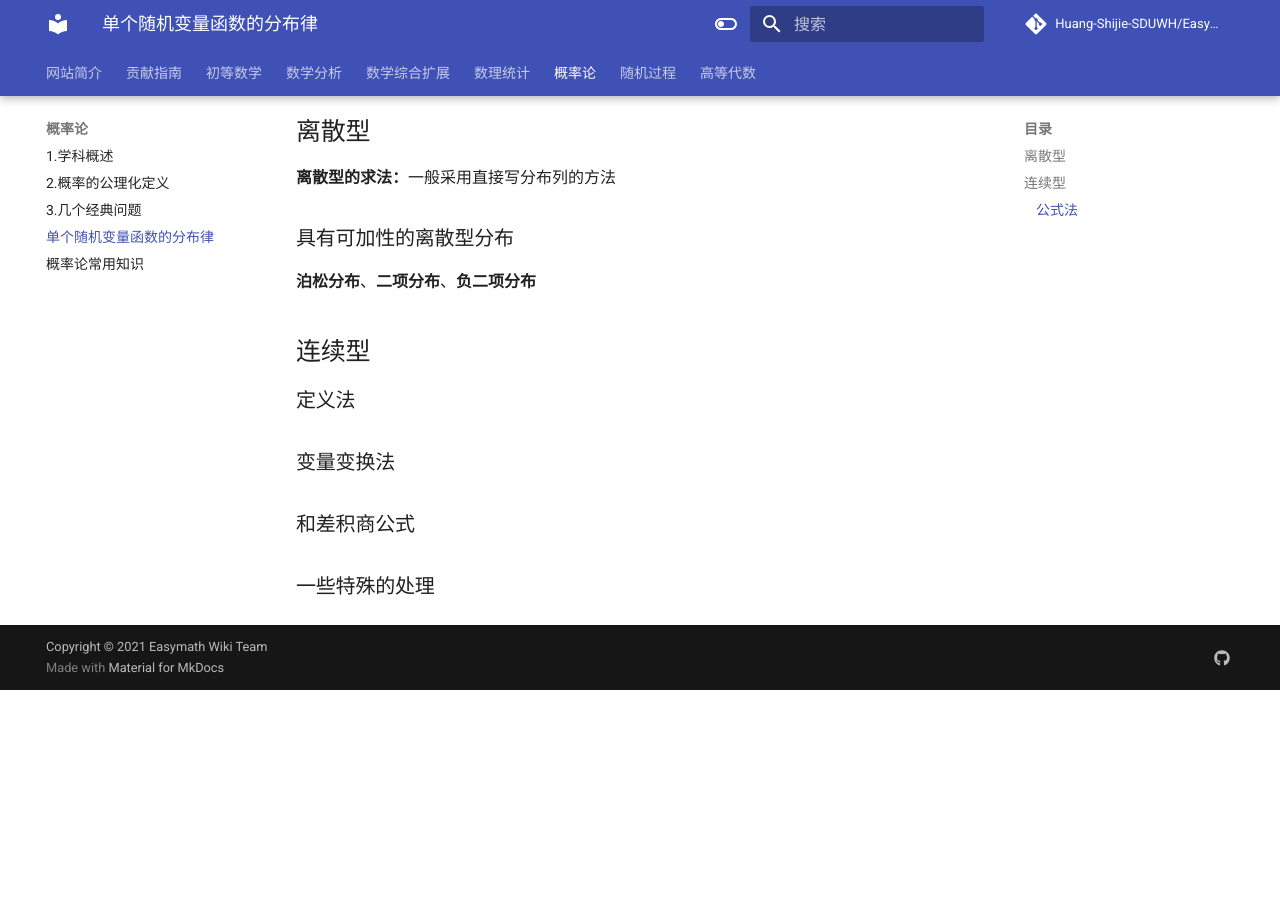
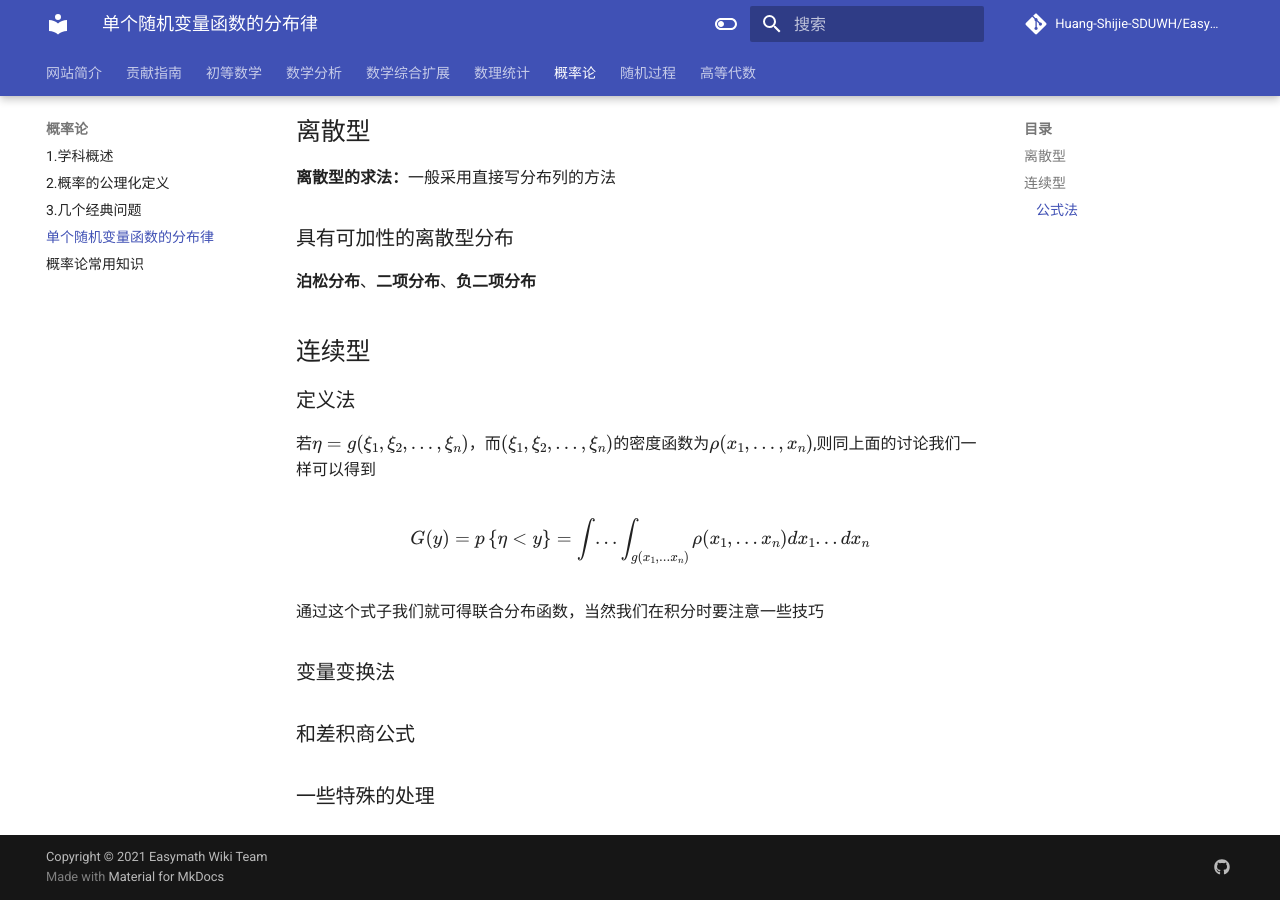
Before and after one commit to Easymath-wiki/Easymath-wiki, an MkDocs documentation site: the page built from docs/概率论/4.如何求分布.md, in a window 1280 px wide and 900 px high, scrolled down 796 px. Built offline with MkDocs 1.6.1 and Material for MkDocs 9.7.7, drawn with Linux system fonts in a browser that asks for light colours; formulas are drawn with MathJax 3; comment, search, counter and statistics services are not loaded; before the commit the page ends 1486 px from its top, so only the background shows below that.

Commit message:
Update 4.如何求分布.md

```diff
--- a/docs/概率论/4.如何求分布.md
+++ b/docs/概率论/4.如何求分布.md
@@ -1,5 +1,6 @@
 # 单个随机变量函数的分布律
 ## 离散型
+
 ## 连续型
 已知随机变量$\xi$的分布函数F(x)或密度函数$\rho(x)$，要求$\eta=g(\xi)$的分布函数G(y)或密度函数q(y)
 
@@ -24,6 +25,11 @@ $$\rho(h_{1}(y))|{h_{1}(y)}'|+\rho(h_{2}(y))|{h_{2}(y)}'|+...$$
 **泊松分布**、**二项分布**、**负二项分布**
 ## 连续型
 ### 定义法
+若$\eta=g(\xi_{1},\xi_{2},...,\xi_{n})$，而$(\xi_{1},\xi_{2},...,\xi_{n})$的密度函数为$\rho(x_{1},...,x_{n})$,则同上面的讨论我们一样可以得到
+
+$$G(y)=p\left \{ \eta <y \right \} =\int ...\int _{g(x_{1},...x_{n})}\rho (x_{1},...x_{n})dx_{1}...dx_{n}$$
+
+通过这个式子我们就可得联合分布函数，当然我们在积分时要注意一些技巧
 ### 变量变换法
 ### 和差积商公式
 ### 一些特殊的处理
```
